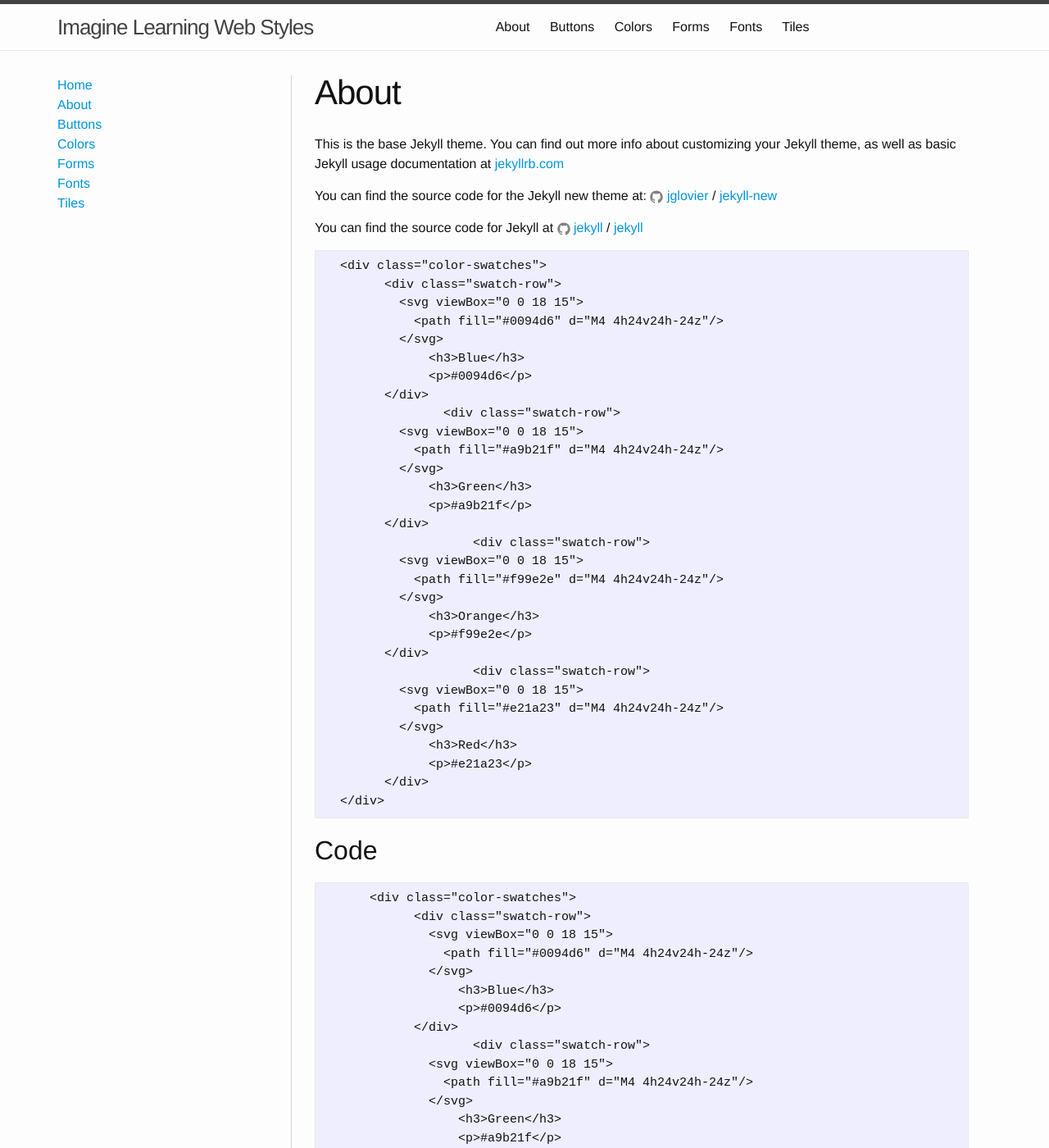
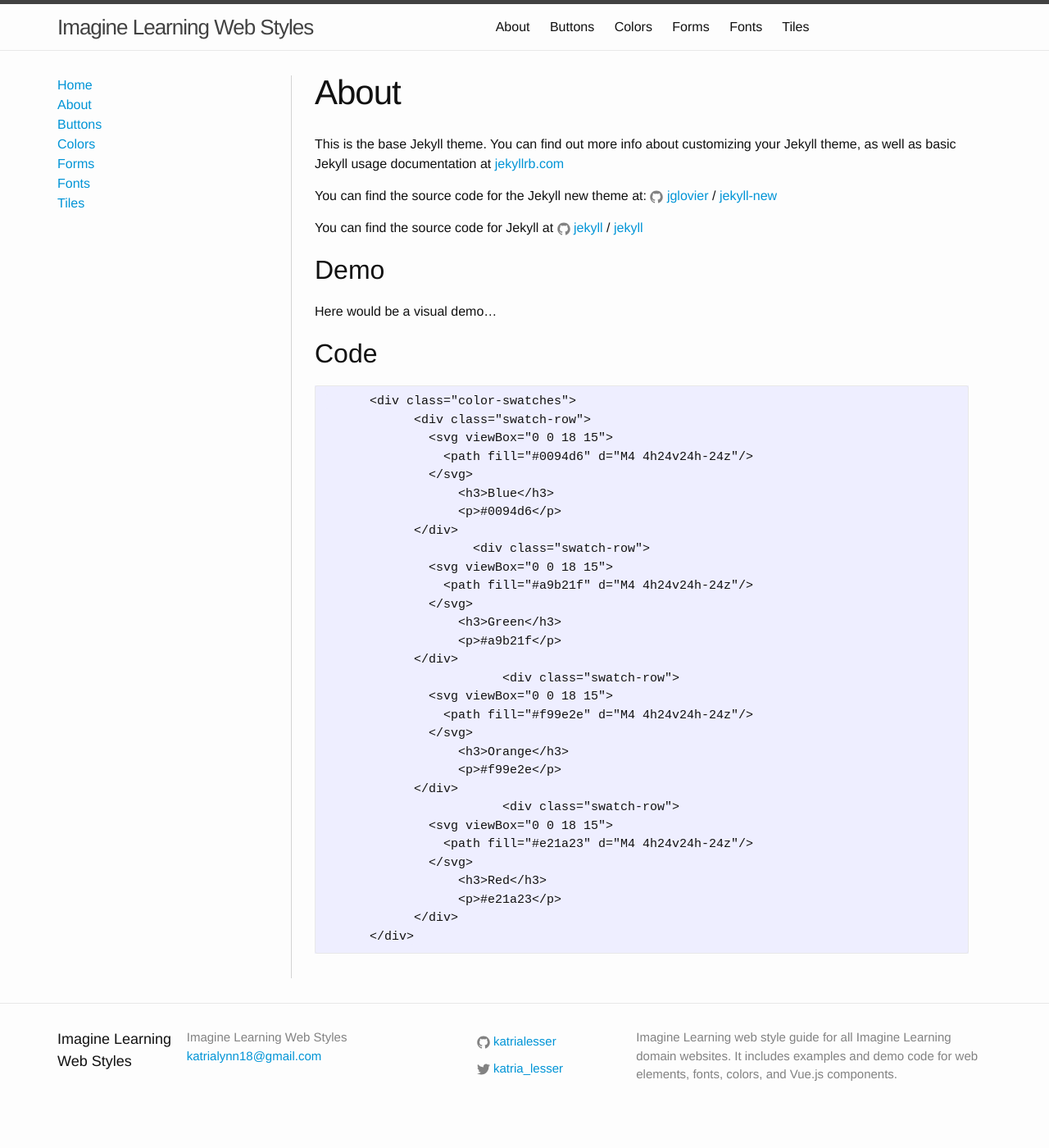
Before and after one commit to katrialesser/IL-Web-Styles, a Jekyll site: the page built from Pages/about.md, in a window 1280 px wide and 1400 px high. Shown: the whole window at 82% size. Built offline with Jekyll 4.4.1, drawn with Linux system fonts in a browser that asks for light colours.

Commit message:
demo and code

```diff
--- a/Pages/about.md
+++ b/Pages/about.md
@@ -16,38 +16,9 @@ You can find the source code for Jekyll at
 {% include icon-github.html username="jekyll" %} /
 [jekyll](https://github.com/jekyll/jekyll)
 
+## Demo
 
-
-      <div class="color-swatches">
-            <div class="swatch-row">
-              <svg viewBox="0 0 18 15">
-                <path fill="#0094d6" d="M4 4h24v24h-24z"/>
-              </svg>
-                  <h3>Blue</h3>
-                  <p>#0094d6</p>
-            </div>
-                    <div class="swatch-row">
-              <svg viewBox="0 0 18 15">
-                <path fill="#a9b21f" d="M4 4h24v24h-24z"/>
-              </svg>
-                  <h3>Green</h3>
-                  <p>#a9b21f</p>
-            </div>
-                        <div class="swatch-row">
-              <svg viewBox="0 0 18 15">
-                <path fill="#f99e2e" d="M4 4h24v24h-24z"/>
-              </svg>
-                  <h3>Orange</h3>
-                  <p>#f99e2e</p>
-            </div>
-                        <div class="swatch-row">
-              <svg viewBox="0 0 18 15">
-                <path fill="#e21a23" d="M4 4h24v24h-24z"/>
-              </svg>
-                  <h3>Red</h3>
-                  <p>#e21a23</p>
-            </div>
-      </div>
+Here would be a visual demo...
 
 
 ## Code
```
